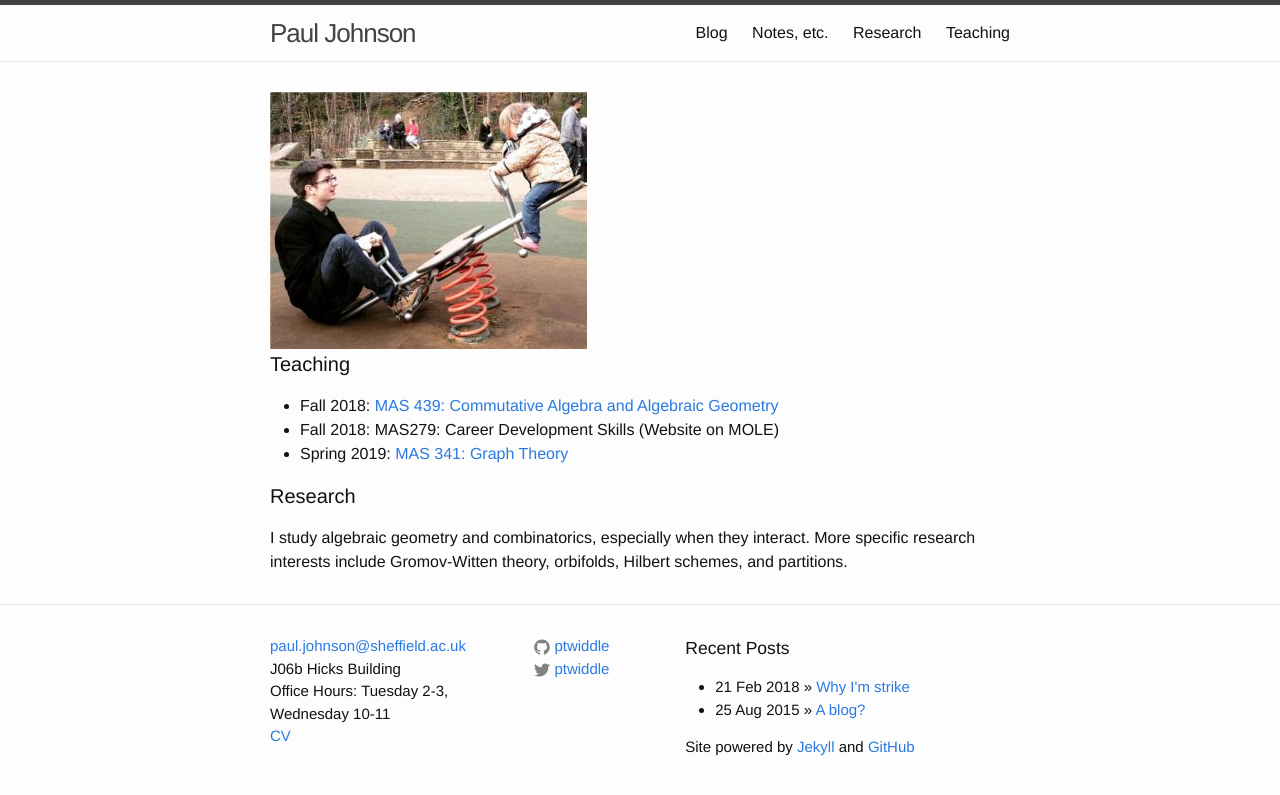
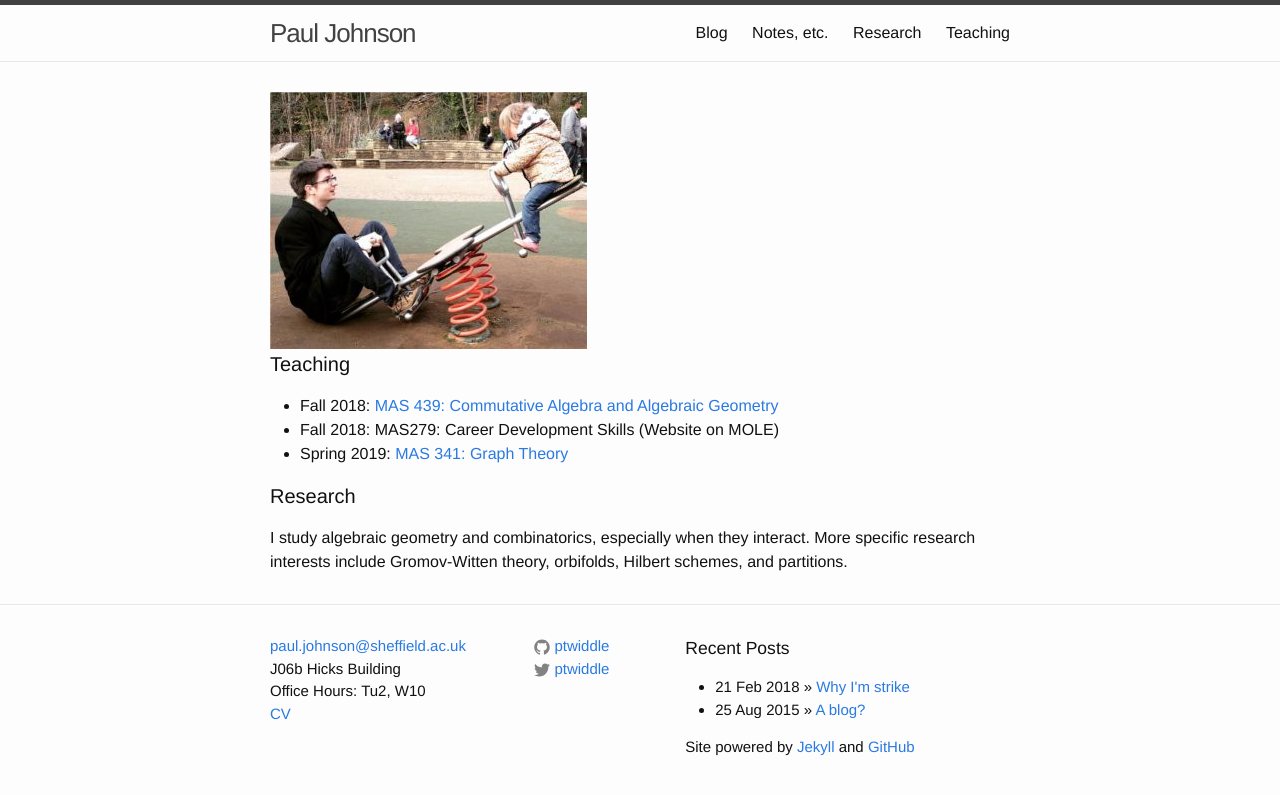
Before and after one commit to ptwiddle/ptwiddle.github.io, a Jekyll site: the page built from index.html, in a window 1280 px wide. Shown: the top 795 px of the page. Built offline with Jekyll 4.4.1, drawn with Linux system fonts in a browser that asks for light colours.

Commit message:
one more tweak

```diff
--- a/_includes/footer.html
+++ b/_includes/footer.html
@@ -9,7 +9,7 @@
         <ul class="contact-list">
           <li><a href="mailto:{{ site.email }}">{{ site.email }}</a></li>
           <li> J06b Hicks Building</li>
-          <li> Office Hours: Tuesday 2-3, Wednesday 10-11
+          <li> Office Hours: Tu2, W10
           <li> <a href="cv.pdf"> CV </a> </li>
         </ul>
       </div>
```
